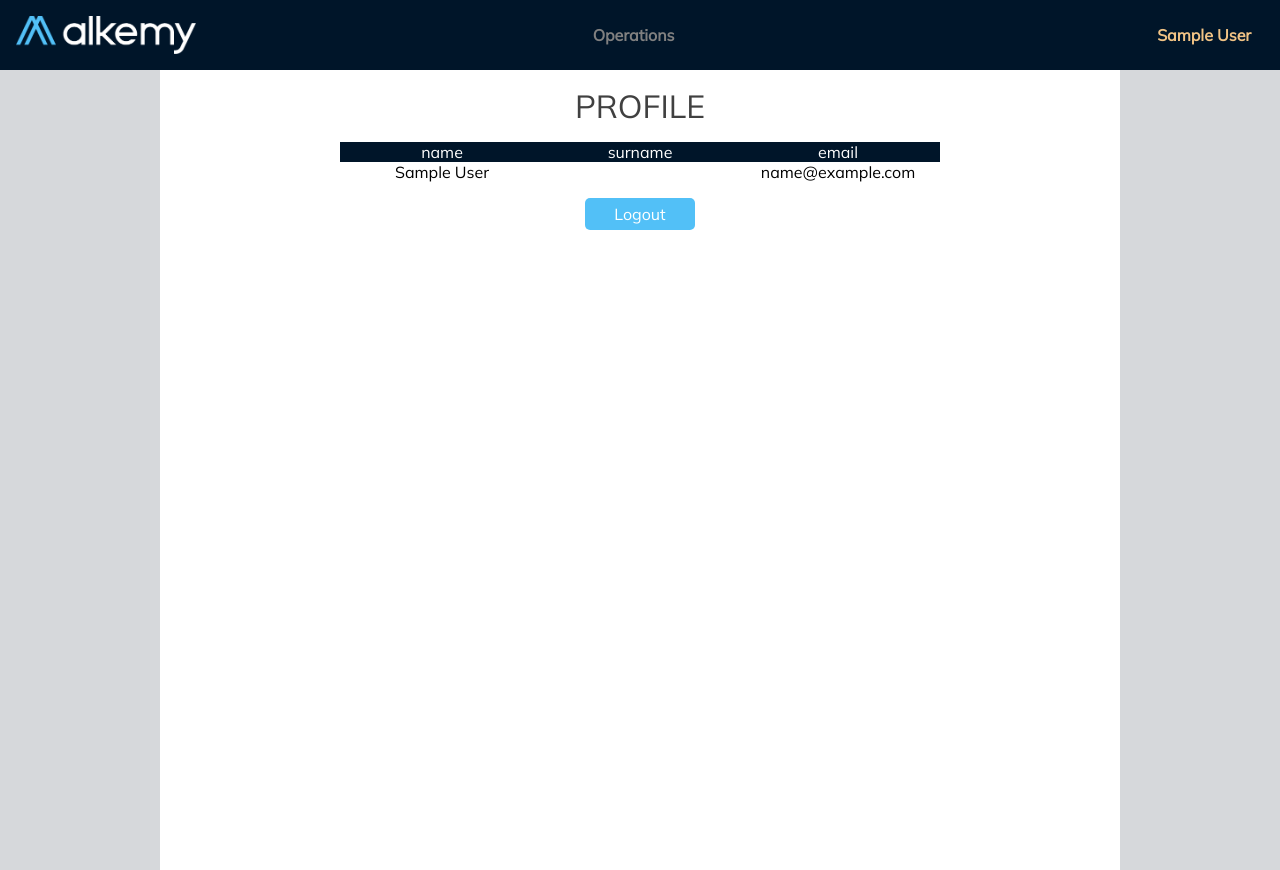
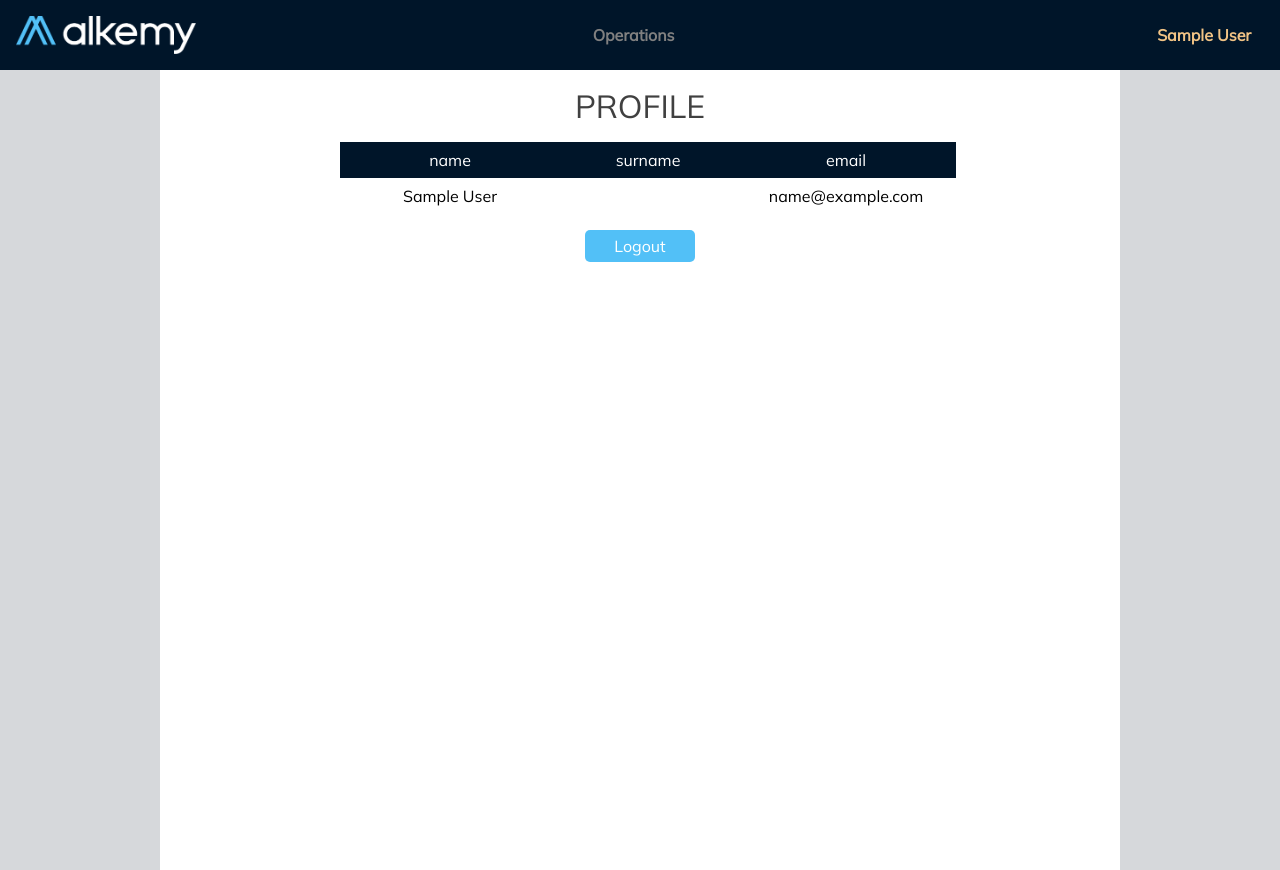
Before and after one commit to floresmatias0/alkemy, a React (Create React App) app in the folder client/: page /profile in a window 1280 px wide. Built offline with nearby package versions, Linux system fonts and the light colour scheme; sample sign-in values are in the browser's storage.

Commit message:
fix button cancel in edit column

```diff
--- a/client/src/pages/Home.js
+++ b/client/src/pages/Home.js
@@ -183,7 +183,9 @@ const Home = () => {
                     <input type="text" id="concept" placeholder="Concept">
                     <input type="number" id="mount" placeholder="Mount">
                 </div>`,
+                showCancelButton: true,
                 confirmButtonText: 'Edit',
+                cancelButtonColor: '#d33',
                 focusConfirm: false,
                 preConfirm: () => {
                   const concept = Swal.getPopup().querySelector('#concept').value
@@ -193,7 +195,7 @@ const Home = () => {
                   }
                 }
               }).then((result) => {
-                if(result.isConfirmed || result.isDismissed){
+                if(result.isConfirmed){
                     window.location.reload()
                 }
               })
--- a/client/src/styles/Profile.module.css
+++ b/client/src/styles/Profile.module.css
@@ -26,7 +26,7 @@
     flex-direction: row;
     justify-content: center;
     list-style: none;
-    padding: 0;
+    padding: 0.5em;
     margin: 0;
 }
 .headersUser{
```
